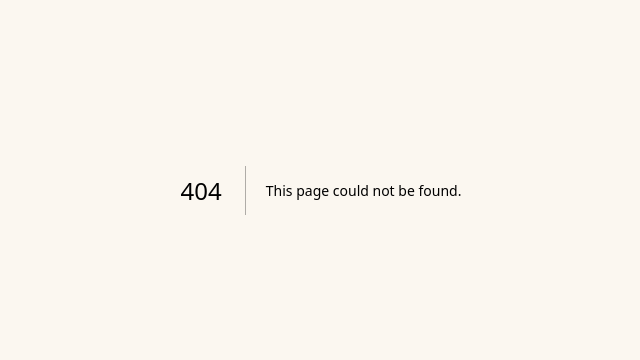
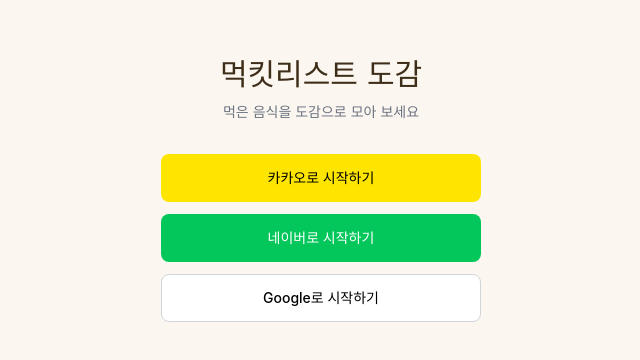
Before and after one commit to prgrms-aibe-devcourse/AIBE6_FinalProject_Team02_FE, a Next.js app: page /login in a window 1280 px wide. Before the commit this address had no page. Shown: the part 210-570 px from the top of the page, without its empty margins (319-959 px from the left). Built offline with nearby package versions, Linux system fonts and the light colour scheme; no server answers; a web font is replaced by a local one.

Commit message:
CATCHEAT-3 feat:라우트에 로그인 페이지 생성

```diff
--- /dev/null
+++ b/src/app/login/page.tsx
@@ -0,0 +1,6 @@
+import { LoginPage } from '@/features/auth/LoginPage';
+
+/** `/login` 소셜 로그인 화면 */
+export default function Login() {
+  return <LoginPage />;
+}
--- /dev/null
+++ b/src/features/auth/LoginPage.tsx
@@ -0,0 +1,47 @@
+'use client';
+
+/**
+ * 소셜 로그인 화면.
+ * 핵심: 각 버튼은 fetch가 아니라 "페이지 이동"으로 BE의 OAuth2 시작 URL로 보낸다.
+ * (BE가 프로바이더 로그인 → 콜백 → JWT 쿠키 세팅 → /oauth/callback 리다이렉트까지 처리)
+ */
+
+const API_BASE = process.env.NEXT_PUBLIC_API_BASE_URL;
+
+type Provider = 'google' | 'kakao' | 'naver';
+
+const PROVIDERS: { key: Provider; label: string; className: string }[] = [
+  { key: 'kakao', label: '카카오로 시작하기', className: 'bg-[#FEE500] text-black' },
+  { key: 'naver', label: '네이버로 시작하기', className: 'bg-[#03C75A] text-white' },
+  { key: 'google', label: 'Google로 시작하기', className: 'bg-white text-black border border-gray-300' },
+];
+
+export function LoginPage() {
+  // 버튼 클릭 시 BE OAuth2 엔드포인트로 브라우저를 통째로 이동시킨다.
+  const startLogin = (provider: Provider) => {
+    window.location.href = `${API_BASE}/oauth2/authorization/${provider}`;
+  };
+
+  return (
+    <main className="flex h-full flex-col items-center justify-center gap-8 px-6">
+      <header className="text-center">
+        <h1 className="font-display text-3xl">먹킷리스트 도감</h1>
+        <p className="mt-2 text-sm text-gray-500">
+          먹은 음식을 도감으로 모아 보세요
+        </p>
+      </header>
+
+      <div className="flex w-full max-w-xs flex-col gap-3">
+        {PROVIDERS.map(({ key, label, className }) => (
+          <button
+            key={key}
+            type="button"
+            onClick={() => startLogin(key)}
+            className={`h-12 rounded-lg text-sm font-medium ${className}`}>
+            {label}
+          </button>
+        ))}
+      </div>
+    </main>
+  );
+}
```
